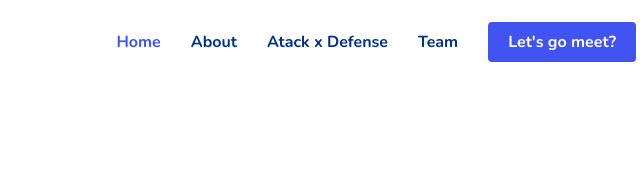
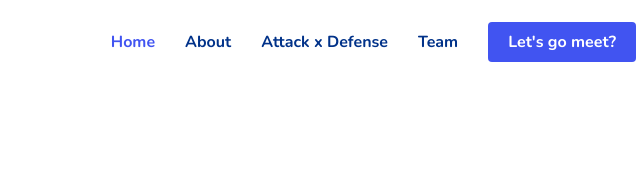
Before and after one commit to Mech24689/ProjectA3-CyberSecurity, a plain HTML site: page index.html in a window 1280 px wide. Shown: the top 178 px of the page, 562-1202 px from the left. Drawn offline with nearby package versions, Linux system fonts and the light colour scheme.

Commit message:
Update index.html

```diff
--- a/index.html
+++ b/index.html
@@ -40,7 +40,7 @@
         <ul>
           <li><a class="nav-link scrollto active" href="#hero">Home</a></li>
           <li><a class="nav-link scrollto" href="#about">About</a></li>
-          <li><a class="nav-link scrollto" href="#services">Atack x Defense</a></li>
+          <li><a class="nav-link scrollto" href="#services">Attack x Defense</a></li>
           <li><a class="nav-link scrollto" href="#team">Team</a></li>
           <li><a class="getstarted scrollto" href="#about">Let's go meet?</a></li>
         </ul>
```
